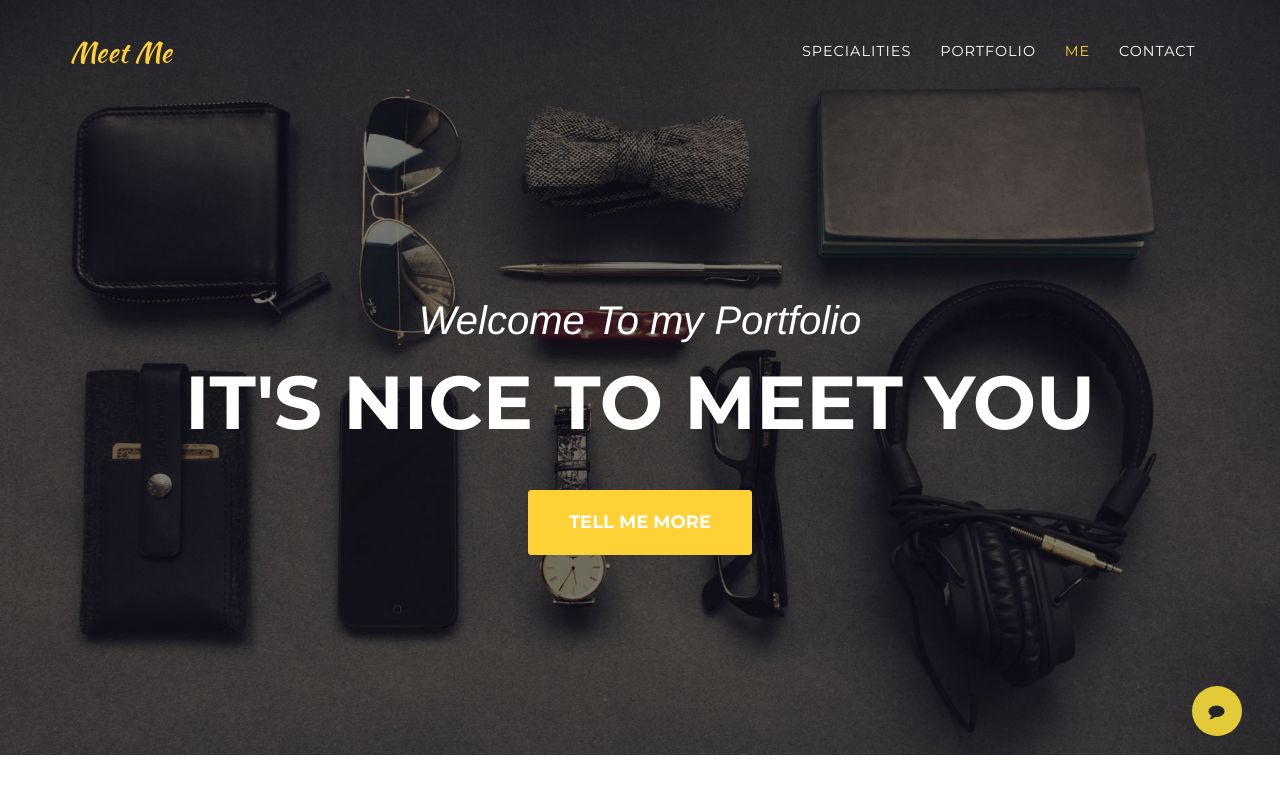
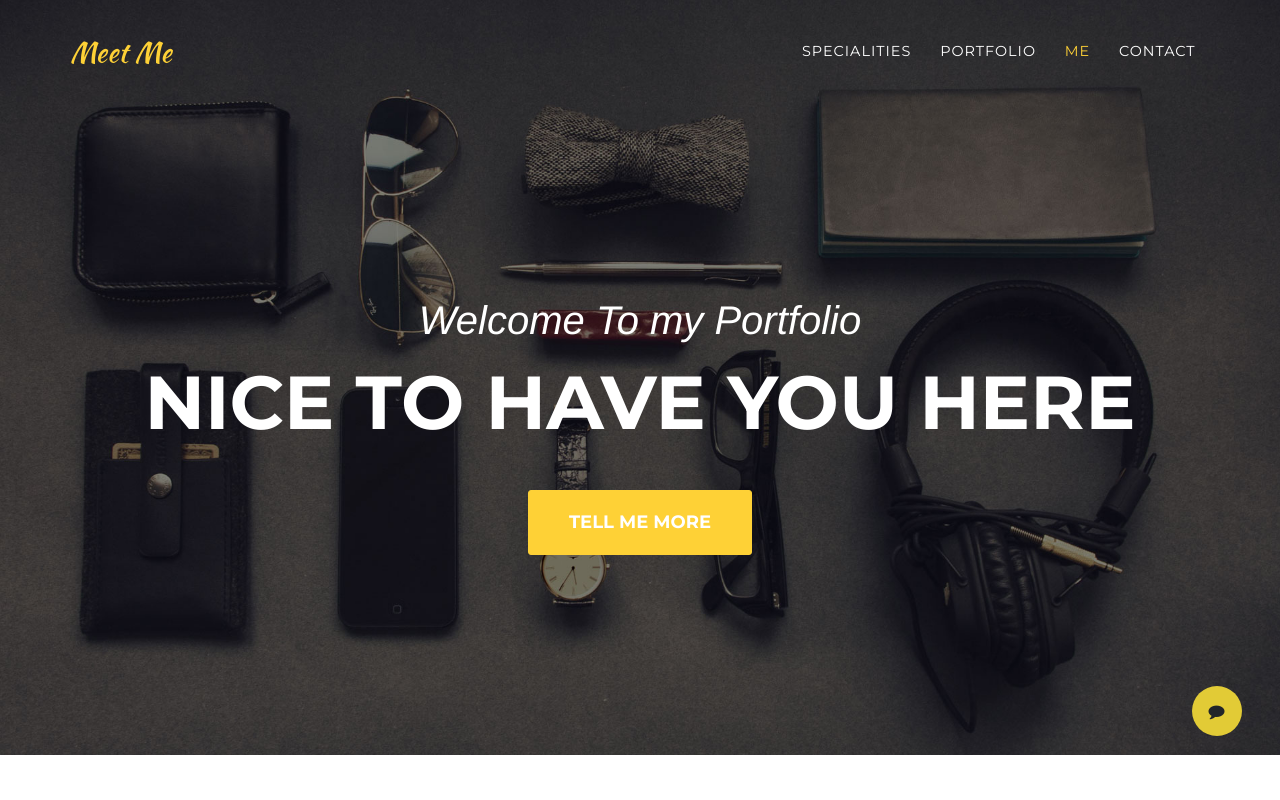
Before and after one commit to ofekAbramovitch/git-gallery, a plain HTML site: page index.html in a window 1280 px wide. Shown: the top 800 px of the page. Drawn offline with Linux system fonts and the light colour scheme; a web font is replaced by a local one.

Commit message:
Changed the header in index.html

```diff
--- a/index.html
+++ b/index.html
@@ -70,7 +70,7 @@
     <div class="container">
       <div class="intro-text">
         <div class="intro-lead-in">Welcome To my Portfolio</div>
-        <div class="intro-heading">It's Nice To Meet You</div>
+        <div class="intro-heading">Nice To Have You Here</div>
         <a class="btn btn-xl js-scroll-trigger" href="#services">Tell Me More</a>
       </div>
     </div>
```
